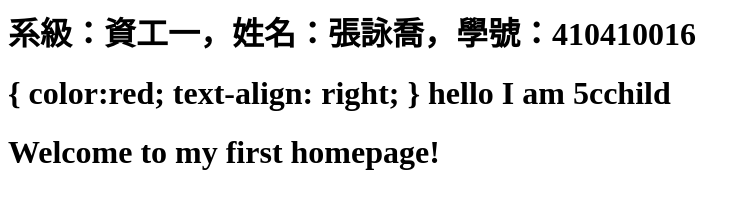
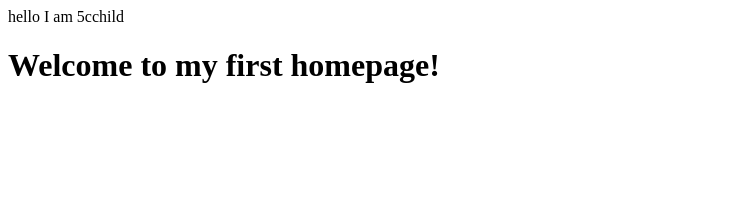
Before and after one commit to 5cchild/5cchild_W4HW.github.io, a plain HTML site: page index.html in a window 1280 px wide. Shown: the whole page, without its empty margins (0-750 px from the left). Drawn offline with Linux system fonts and the light colour scheme.

Commit message:
Update index.html

```diff
--- a/index.html
+++ b/index.html
@@ -1,15 +1,4 @@
-<html>
-    <head>
-    <title>this is home page of zhang-yong-qiao    </title>
-    </head>
-    <body>
-        <h1>系級：<abbr>資工一</abbr>，姓名：<abbr>張詠喬</abbr>，學號：<abbr>410410016</abbr></h1>
-    </body>
-    <h1>{
-        color:red;
-        text-align: right;
-    }
-</html>
+
 <html>
     <head>
     <title>this is home page of zhang-yong-qiao    </title>
```
